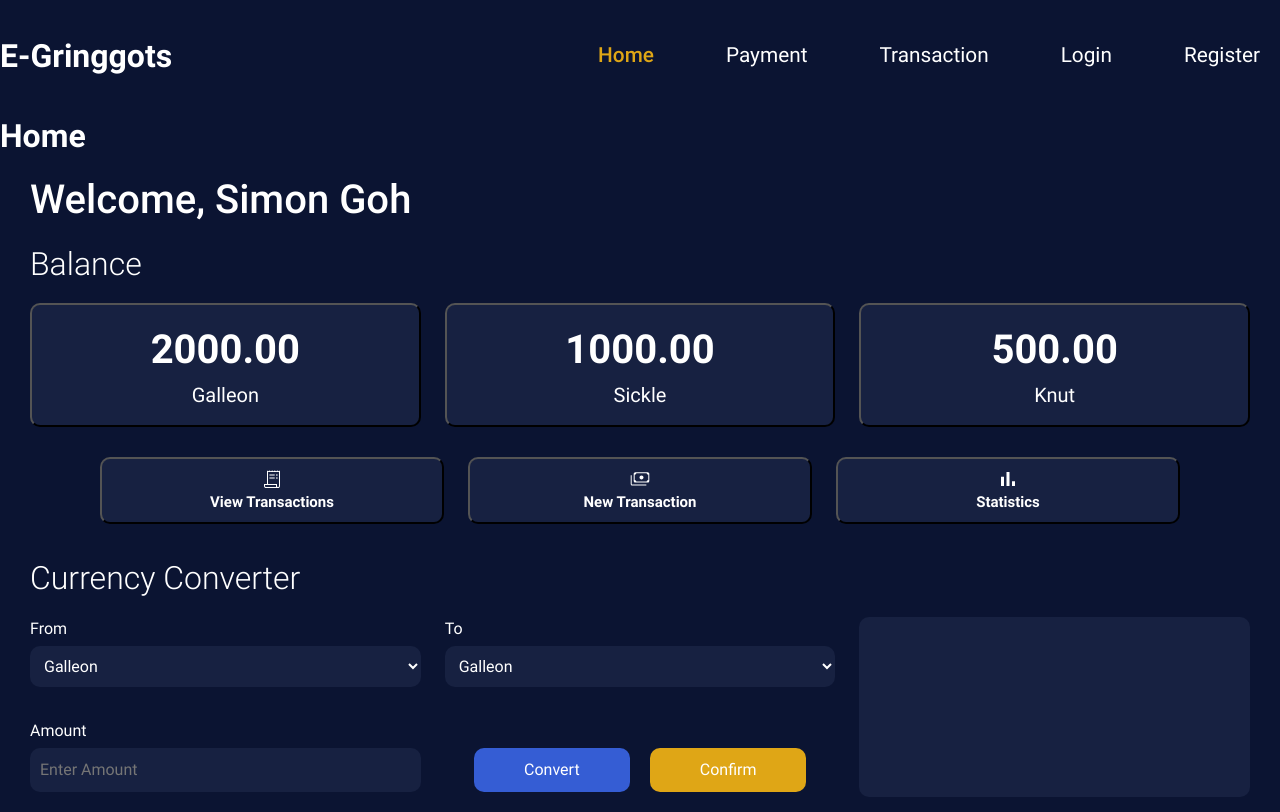
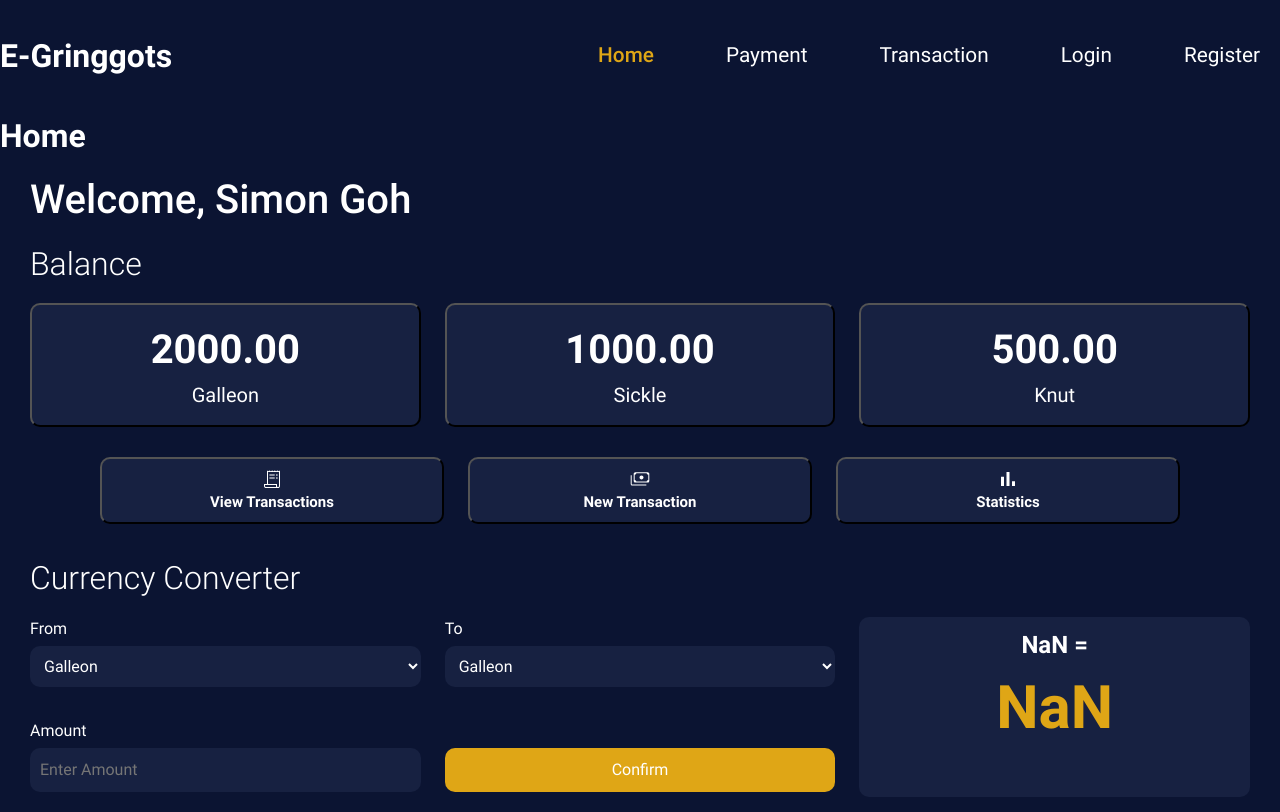
Before and after one commit to BuzzOffer/E-Gringotts-Frontend, a React (Vite) app: page / in a window 1280 px wide. Built offline with nearby package versions, Linux system fonts and the light colour scheme.

Commit message:
Changed conversion method to update the text as user inputs amount, removed convert button

```diff
--- a/src/pages/Home/amount.jsx
+++ b/src/pages/Home/amount.jsx
@@ -1,9 +1,10 @@
-function Amount() {
+function Amount({onInput}) {
     return (
         <div>
             <label for="amount" className="converterLabel">Amount</label>
             <br></br>
-            <input type="number" id="amount" name="amount" className="currencyDropDown" max="100000" step=".01" placeholder="Enter Amount">
+            <input type="number" id="amount" name="amount" className="currencyDropDown" max="100000" step=".01"
+            placeholder="Enter Amount" onInput={onInput}>
 
             </input>
         </div>
--- a/src/pages/Home/convertbuttons.jsx
+++ b/src/pages/Home/convertbuttons.jsx
@@ -2,37 +2,9 @@ import {convert} from './converter.js';
 import React, {useState, useEffect} from 'react';
 
 function ConvertButtons() {
-    const [fromValue, setFromValue] = useState(0);
-    const [toValue, setToValue] = useState("");
-    const [fromCurrency, setFromCurrency] = useState("");
-    const [toCurrency, setToCurrency] = useState("");
-
-    let fromRate = document.getElementById("fromValue");
-    let toRate = document.getElementById("toValue");
-
-    const setConvert = () => {
-        let fc = document.querySelector("#fromCurrency").value;
-        let tc = document.querySelector("#toCurrency").value;
-        let fv = document.getElementById("amount").value;
-        let tv = convert(fv, fc, tc)
-        setFromValue(fv);
-        setToValue(tv);
-        setFromCurrency(fc);
-        setToCurrency(tc);
-
-        fromRate.textContent = `${Number(fromValue).toFixed(2)} ${fromCurrency} = `;
-        toRate.textContent = `${Number(toValue).toFixed(2)} ${toCurrency}`
-
-    }
-
-    useEffect(() => {
-
-    }, [fromValue, toValue, fromCurrency, toCurrency]);
-
     return (
         <div className="conButtonDiv">
             <br></br>
-            <button className="convertButtons" id="convert" onClick={setConvert}>Convert</button>
             <button className="convertButtons" id="confirm">Confirm</button>
         </div>
     );
--- a/src/pages/Home/converter.js
+++ b/src/pages/Home/converter.js
@@ -1,10 +1,3 @@
-export let fromCurrency;
-export let toCurrency;
-export let amount;
-export let convertedAmount;
-let fromValue = document.getElementById("fromValue");
-let toValue = document.getElementById("toValue");
-
 export function convert(amt, frm, to) {
     let newAmt = amt;
     if (frm === to) {
--- a/src/pages/Home/currencyrate.jsx
+++ b/src/pages/Home/currencyrate.jsx
@@ -1,8 +1,8 @@
-function currencyRate() {
+function currencyRate({fc, tc, amt, newAmt}) {
     return (
         <div className="currencyRate">
-            <h3 id="fromValue">{}</h3>
-            <h1 id="toValue"></h1>
+            <h3 id="fromValue">{Number(amt).toFixed(2)} {fc} = </h3>
+            <h1 id="toValue">{Number(newAmt).toFixed(2)} {tc}</h1>
         </div>
     );
 }
--- a/src/pages/Home/home.css
+++ b/src/pages/Home/home.css
@@ -66,8 +66,8 @@
     padding: 10px;
     text-align: center;
     border-radius: 10px;
-    width: 40%;
-    margin: 5px 10px;
+    width: 100%;
+    margin: 5px 0px;
     border: none;
 }
 
--- a/src/pages/Home/index.jsx
+++ b/src/pages/Home/index.jsx
@@ -8,9 +8,29 @@ import CurrencyRate from './currencyrate.jsx';
 import Amount from './amount.jsx';
 import ConvertButtons from './convertbuttons.jsx';
 import './home.css'
+import { convert } from './converter.js';
 
 export default function Home(){
-    const [input, setInput] = useState();
+    const [fromCurrency, setFromCurrency] = useState();
+    const [toCurrency, setToCurrency] = useState();
+    const [inputAmt, setInputAmt] = useState();
+    const [convertedAmt, setConvertedAmt] = useState();
+    const onInputChange = (event) => {
+        //conversion logic
+        let fc = document.querySelector("#fromCurrency").value;
+        let tc = document.querySelector("#toCurrency").value;
+        let amt = event.target.value
+        if (amt > 100000) {
+            return;
+        }
+        let newAmt = convert(amt, fc, tc);
+        setFromCurrency(fc);
+        setToCurrency(tc);
+        setInputAmt(amt);
+        setConvertedAmt(newAmt);
+        //to test
+        console.log(newAmt);
+    }
     return (
         <>
             <h1>Home</h1>
@@ -23,9 +43,9 @@ export default function Home(){
                 <FromMenu />
                 <ToMenu />
                 <div id="merged">
-                    <CurrencyRate />
+                    <CurrencyRate fc={fromCurrency} tc={toCurrency} amt={inputAmt} newAmt={convertedAmt}/>
                 </div>
-                <Amount />
+                <Amount onInput={onInputChange}/>
                 <ConvertButtons />
             </div>
         </>
```
